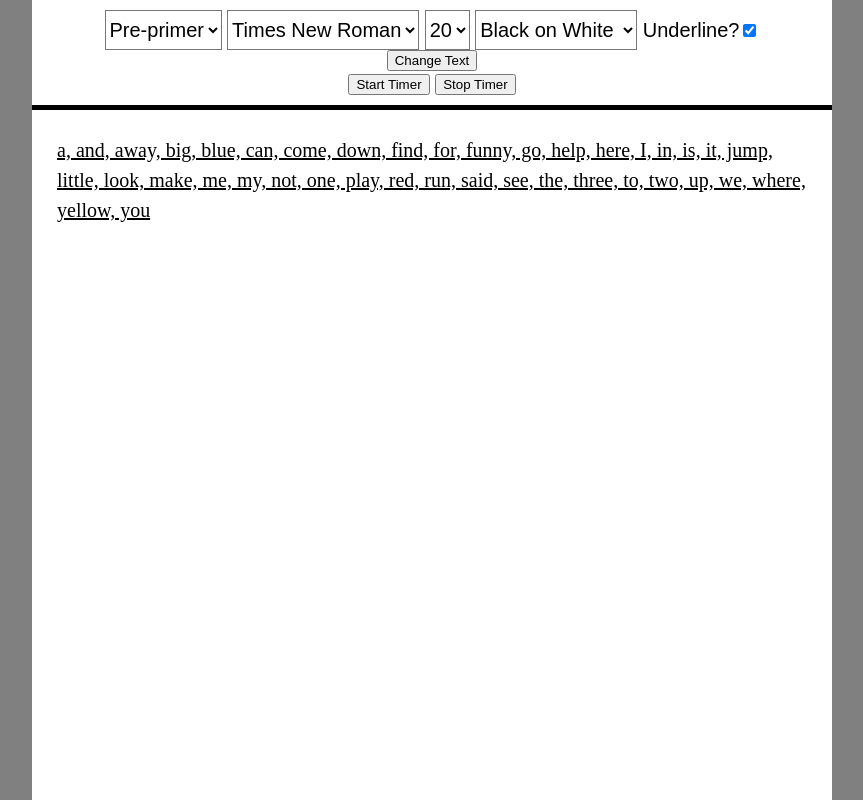
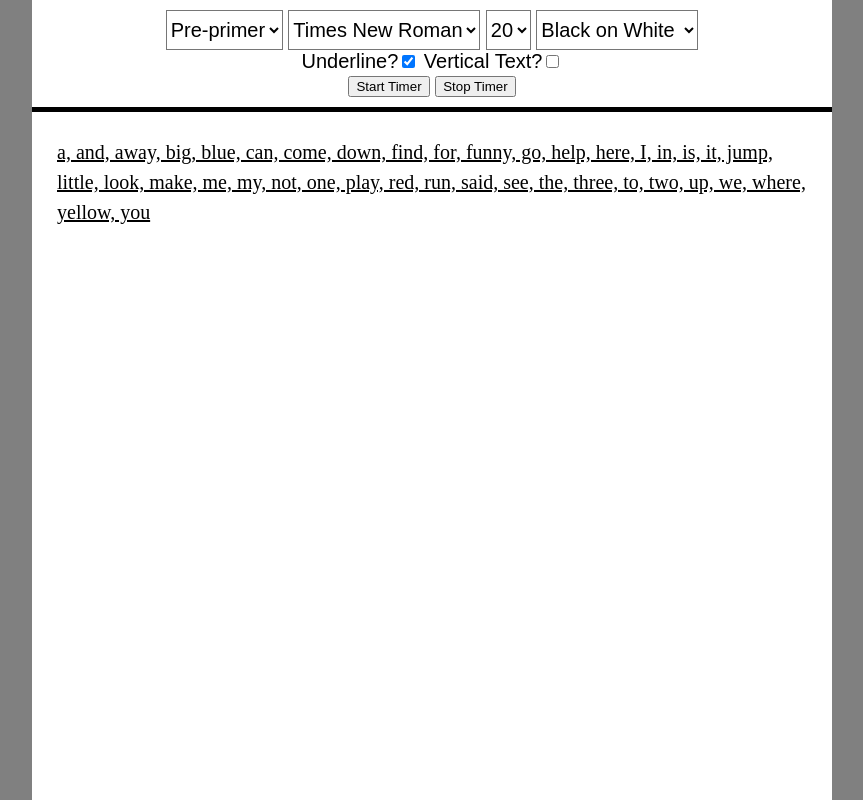
Before and after one commit to csalzman/Reader-Tester, a plain HTML site: page index.html in a window 1280 px wide. Shown: the top 800 px of the page, without its empty margins (208-1071 px from the left). Drawn offline with Linux system fonts and the light colour scheme.

Commit message:
Adds in the vertical toggle to make the text one word per line or comma separated. Needs to also run whenever a new bit of text is selected.

```diff
--- a/css/readertester.css
+++ b/css/readertester.css
@@ -1,6 +1,7 @@
 body {
 	margin:0 auto;
 	font-size:16px;
+	-webkit-text-size-adjust: 100%;
 	max-width:50em;
 	font-family:sans-serif;
 	background: gray;
--- a/index.html
+++ b/index.html
@@ -1,5 +1,6 @@
 <html>
 	<head>
+		<meta name="viewport" content="width=device-width, initial-scale=1">
 		<link rel="stylesheet" type="text/css" href="css/readertester.css">
 	</head>
 
@@ -32,9 +33,9 @@
 				<option value="yellowBlack">Yellow on Black</option>
 				<option value="blackYellow">Black on Yellow</option>
 			</select>
+			<br/>
 			<label for="underlineToggle">Underline?</label><input type="checkbox" id="underlineToggle" checked onchange="underlineToggle(this)">
-			<br/>
-			<button id="textChange" onclick="textChange()">Change Text</button>
+			<label for="verticalText">Vertical Text?</label><input type="checkbox" id="verticalText" onchange="verticalToggle(this)">
 			<br/>
 			<button onclick="startTimer()">Start Timer</button>
 			<button onclick="stopTimer()">Stop Timer</button>
--- a/javascripts/readertester.js
+++ b/javascripts/readertester.js
@@ -76,6 +76,28 @@ function textSelection(elementTriggered) {
 	}
 }
 
+function verticalToggle(elementTriggered) {
+	//Get the currently selected text
+	var textSelection = document.querySelector("#textSelection");
+
+	//If it's true we'll strip out the commas and make it one per line
+	if(elementTriggered.checked) {
+		for(i = 0; i < jsonText.options.length; i++) {
+			if(textSelection.value == jsonText.options[i].name) {
+				textToRead.innerHTML = jsonText.options[i].text.replace(/,/g, "<br/>");
+			}
+		}
+	}
+	//If false we'll add the commas and remove the breaks
+	else {
+		for(i = 0; i < jsonText.options.length; i++) {
+			if(textSelection.value == jsonText.options[i].name) {
+				textToRead.innerHTML = jsonText.options[i].text.replace(/\<br\/\>/g, ",");
+			}
+		}
+	}
+}
+
 //Fill in text from the json
 (function () {
 	var textSelection = document.querySelector("#textSelection");
```
